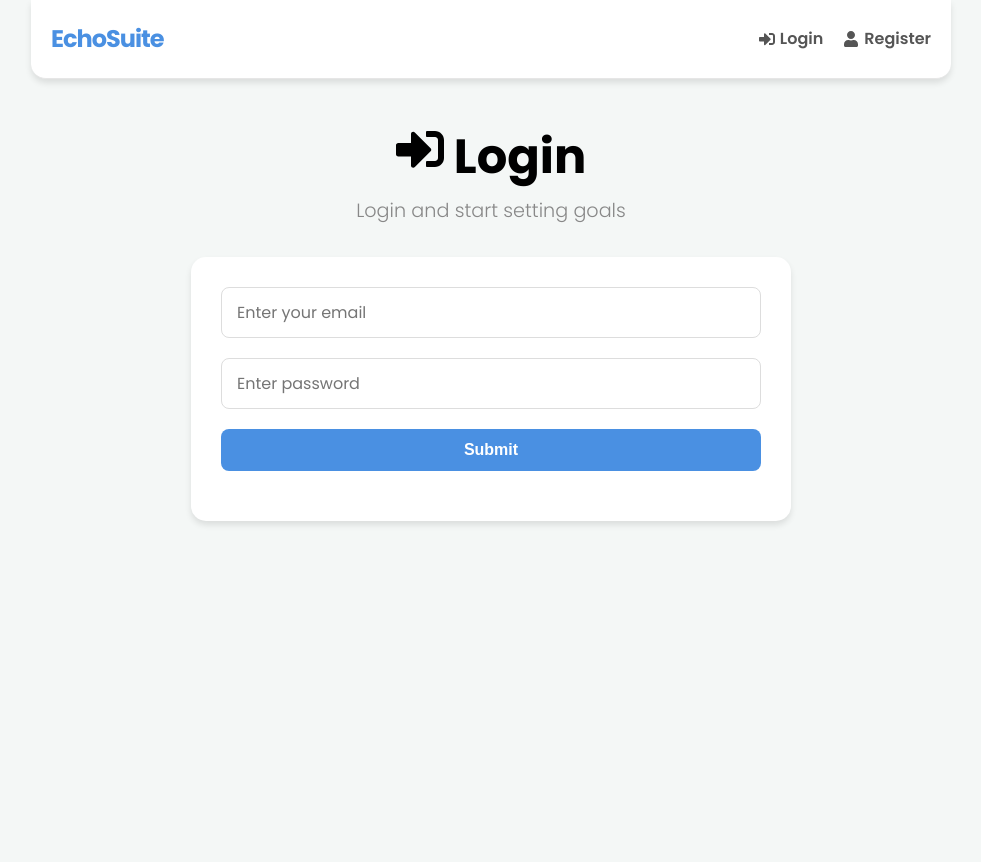
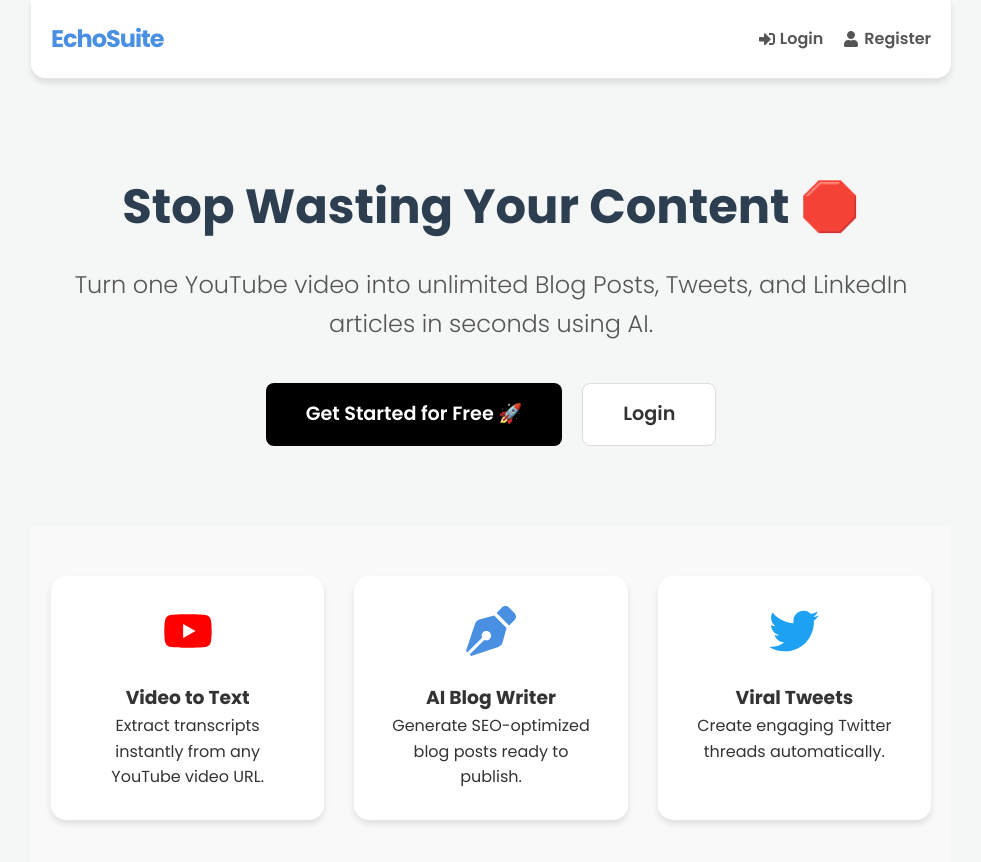
Before and after one commit to digitaltoolshub29/echosuite, a React app in the folder frontend/: page / in a window 1280 px wide. Before the commit this address led to /login. Shown: the top 862 px of the page, without its empty margins (149-1130 px from the left). Before the commit the page ends 800 px from the top, so only its background shows below. Built offline with nearby package versions, Linux system fonts and the light colour scheme; the HTML template or start-up script is replaced by a standard one.

Commit message:
feat: Add new Landing Page and update routing

```diff
--- a/frontend/src/App.jsx
+++ b/frontend/src/App.jsx
@@ -5,6 +5,7 @@
 import Dashboard from './pages/Dashboard'
 import Login from './pages/Login'
 import Register from './pages/Register'
+import Home from './pages/Home' // استيراد الصفحة الجديدة
 
 function App() {
   return (
@@ -13,7 +14,8 @@
         <div className='container'>
           <Header />
           <Routes>
-            <Route path='/' element={<Dashboard />} />
+            <Route path='/' element={<Home />} /> {/* الصفحة الرئيسية للزوار */}
+            <Route path='/dashboard' element={<Dashboard />} /> {/* لوحة التحكم للأعضاء */}
             <Route path='/login' element={<Login />} />
             <Route path='/register' element={<Register />} />
           </Routes>
--- /dev/null
+++ b/frontend/src/pages/Home.jsx
@@ -0,0 +1,52 @@
+import { Link } from 'react-router-dom'
+import { FaYoutube, FaPenNib, FaTwitter } from 'react-icons/fa'
+
+function Home() {
+  return (
+    <>
+      {/* Hero Section */}
+      <section className='heading' style={{ textAlign: 'center', padding: '50px 20px' }}>
+        <h1 style={{ fontSize: '3rem', marginBottom: '20px', color: '#2c3e50' }}>
+          Stop Wasting Your Content 🛑
+        </h1>
+        <p style={{ fontSize: '1.5rem', color: '#555', marginBottom: '40px' }}>
+          Turn one YouTube video into unlimited Blog Posts, Tweets, and LinkedIn articles in seconds using AI.
+        </p>
+
+        <div style={{ display: 'flex', justifyContent: 'center', gap: '20px' }}>
+          <Link to='/register' className='btn btn-reverse' style={{ padding: '15px 40px', fontSize: '1.2rem' }}>
+            Get Started for Free 🚀
+          </Link>
+          <Link to='/login' className='btn' style={{ padding: '15px 40px', fontSize: '1.2rem', backgroundColor: '#fff', color: '#333', border: '1px solid #ddd' }}>
+            Login
+          </Link>
+        </div>
+      </section>
+
+      {/* Features Section */}
+      <section className='features' style={{ display: 'grid', gridTemplateColumns: 'repeat(auto-fit, minmax(250px, 1fr))', gap: '30px', padding: '50px 20px', backgroundColor: '#f9f9f9' }}>
+
+        <div className='card' style={{ padding: '30px', textAlign: 'center', backgroundColor: '#fff', borderRadius: '15px', boxShadow: '0 4px 6px rgba(0,0,0,0.1)' }}>
+          <FaYoutube size={50} color='#FF0000' style={{ marginBottom: '20px' }} />
+          <h3>Video to Text</h3>
+          <p>Extract transcripts instantly from any YouTube video URL.</p>
+        </div>
+
+        <div className='card' style={{ padding: '30px', textAlign: 'center', backgroundColor: '#fff', borderRadius: '15px', boxShadow: '0 4px 6px rgba(0,0,0,0.1)' }}>
+          <FaPenNib size={50} color='#4a90e2' style={{ marginBottom: '20px' }} />
+          <h3>AI Blog Writer</h3>
+          <p>Generate SEO-optimized blog posts ready to publish.</p>
+        </div>
+
+        <div className='card' style={{ padding: '30px', textAlign: 'center', backgroundColor: '#fff', borderRadius: '15px', boxShadow: '0 4px 6px rgba(0,0,0,0.1)' }}>
+          <FaTwitter size={50} color='#1da1f2' style={{ marginBottom: '20px' }} />
+          <h3>Viral Tweets</h3>
+          <p>Create engaging Twitter threads automatically.</p>
+        </div>
+
+      </section>
+    </>
+  )
+}
+
+export default Home
--- a/frontend/src/pages/Login.jsx
+++ b/frontend/src/pages/Login.jsx
@@ -27,7 +27,7 @@
     }
 
     if (isSuccess || user) {
-      navigate('/')
+      navigate('/dashboard') // التغيير هنا: الذهاب للوحة التحكم
     }
 
     dispatch(reset())
@@ -61,7 +61,7 @@
         <h1>
           <FaSignInAlt /> Login
         </h1>
-        <p>Login and start setting goals</p>
+        <p>Login and start creating content</p>
       </section>
 
       <section className='form'>
--- a/frontend/src/pages/Register.jsx
+++ b/frontend/src/pages/Register.jsx
@@ -2,6 +2,7 @@
 import { useSelector, useDispatch } from 'react-redux'
 import { useNavigate } from 'react-router-dom'
 import { toast } from 'react-toastify'
+import { FaUser } from 'react-icons/fa'
 import { register, reset } from '../features/auth/authSlice'
 import Spinner from '../components/Spinner'
 
@@ -28,7 +29,7 @@
     }
 
     if (isSuccess || user) {
-      navigate('/')
+      navigate('/dashboard') // التغيير هنا: الذهاب للوحة التحكم
     }
 
     dispatch(reset())
@@ -52,7 +53,6 @@
         email,
         password,
       }
-
       dispatch(register(userData))
     }
   }
@@ -65,7 +65,7 @@
     <>
       <section className='heading'>
         <h1>
-           Register
+          <FaUser /> Register
         </h1>
         <p>Please create an account</p>
       </section>
@@ -116,6 +116,7 @@
               onChange={onChange}
             />
           </div>
+
           <div className='form-group'>
             <button type='submit' className='btn btn-block'>
               Submit
```
